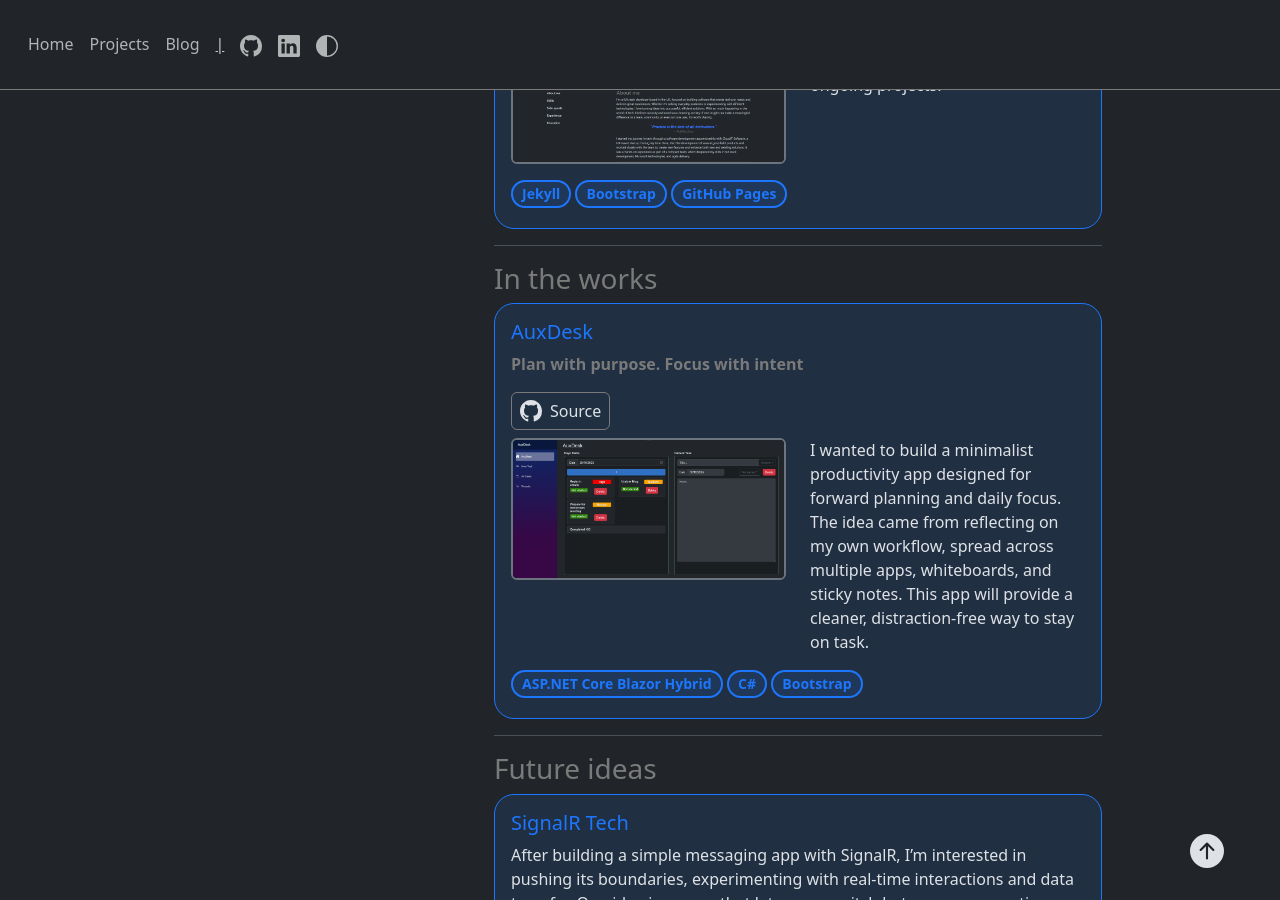
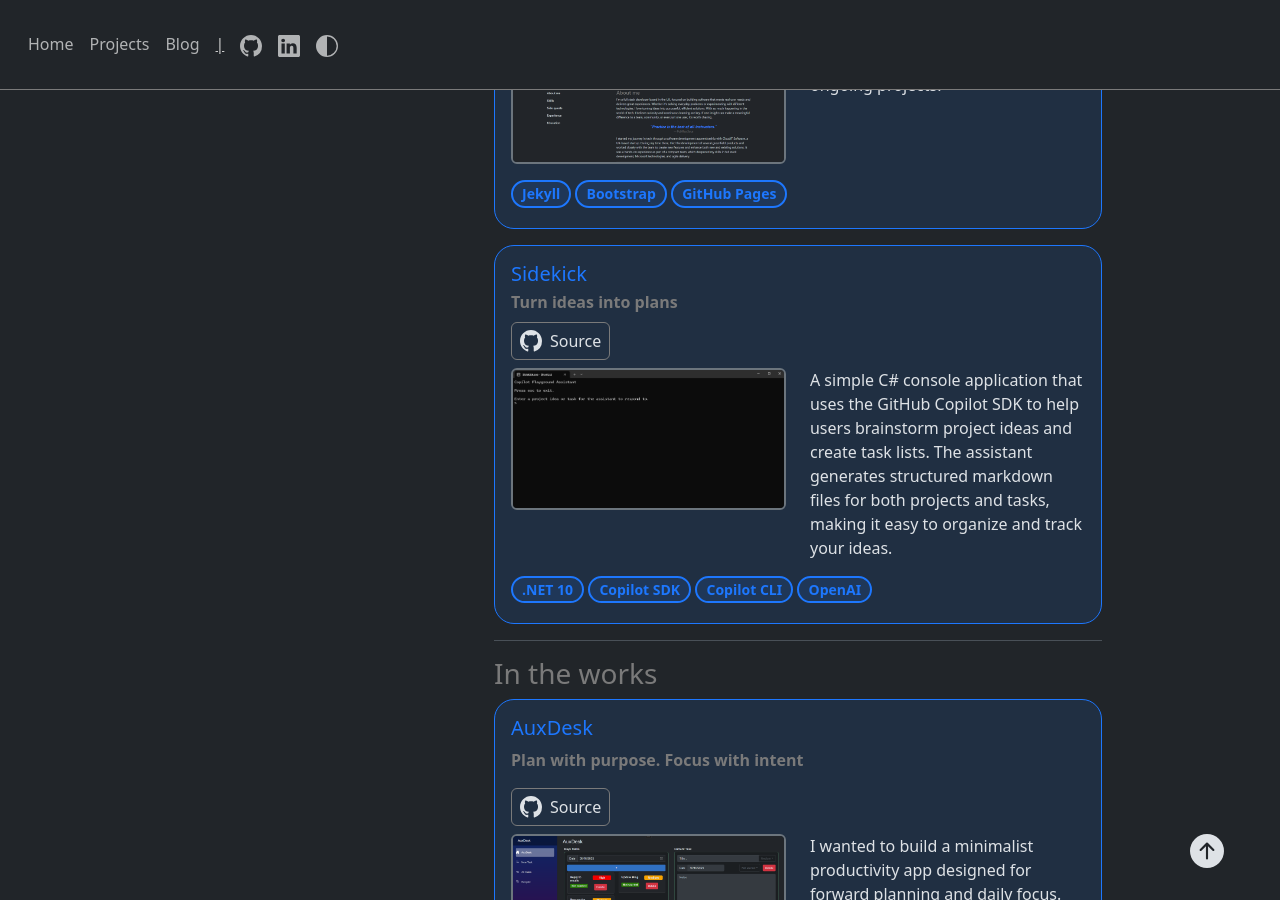
Before and after one commit to JG2196/portfolio-site, a Jekyll site: the page built from projects.markdown, in a window 1280 px wide and 900 px high, scrolled down 763 px. Built offline with Jekyll 4.4.1, drawn with Linux system fonts in a browser that asks for light colours.

Commit message:
Update made to Projects

```diff
--- a/projects.markdown
+++ b/projects.markdown
@@ -59,6 +59,33 @@ title: Projects
             <span class="badge mb-1 rounded-pill pill-display">GitHub Pages</span>
         </div>
     </div>
+    <div class="card mb-3">
+        <div class="card-body">
+            <div class="d-flex align-items-center gap-2">
+                <h5 class="h-blue mb-1">Sidekick</h5>
+            </div>
+            <p class="h-grey mb-2"><b>Turn ideas into plans</b></p>
+            <a href="https://github.com/JG2196/Sidekick"
+                target="_blank"
+                rel="noopener noreferrer"
+                class="btn src-btn d-inline-flex align-items-center px-2 mb-2">
+                    <svg xmlns="http://www.w3.org/2000/svg" width="22" height="22" fill="currentColor" class="bi bi-github me-2" viewBox="0 0 16 16"><path d="M8 0C3.58 0 0 3.58 0 8c0 3.54 2.29 6.53 5.47 7.59.4.07.55-.17.55-.38 0-.19-.01-.82-.01-1.49-2.01.37-2.53-.49-2.69-.94-.09-.23-.48-.94-.82-1.13-.28-.15-.68-.52-.01-.53.63-.01 1.08.58 1.23.82.72 1.21 1.87.87 2.33.66.07-.52.28-.87.51-1.07-1.78-.2-3.64-.89-3.64-3.95 0-.87.31-1.59.82-2.15-.08-.2-.36-1.02.08-2.12 0 0 .67-.21 2.2.82.64-.18 1.32-.27 2-.27s1.36.09 2 .27c1.53-1.04 2.2-.82 2.2-.82.44 1.1.16 1.92.08 2.12.51.56.82 1.27.82 2.15 0 3.07-1.87 3.75-3.65 3.95.29.25.54.73.54 1.48 0 1.07-.01 1.93-.01 2.2 0 .21.15.46.55.38A8.01 8.01 0 0 0 16 8c0-4.42-3.58-8-8-8"/></svg>
+                Source
+            </a>
+            <div class="row">
+                <div class="col-md order-0 order-md-1">
+                    <p>A simple C# console application that uses the GitHub Copilot SDK to help users brainstorm project ideas and create task lists. The assistant generates structured markdown files for both projects and tasks, making it easy to organize and track your ideas.</p>
+                </div>
+                <div class="col-md order-1 order-md-0 mb-3">
+                    <img src="{{ site.baseurl }}/assets/img/Sidekick-snapshot.png" class="img-fluid rounded border border-2 border-secondary" alt="Sidekick exe preview">
+                </div>
+            </div>
+            <span class="badge mb-1 rounded-pill pill-display">.NET 10</span>
+            <span class="badge mb-1 rounded-pill pill-display">Copilot SDK</span>
+            <span class="badge mb-1 rounded-pill pill-display">Copilot CLI</span>
+            <span class="badge mb-1 rounded-pill pill-display">OpenAI</span>
+        </div>
+    </div>
 </div>
 
 <div class="border-bottom mb-3">
```
Also changed, not shown: assets/img/Sidekick-snapshot.png (added).
